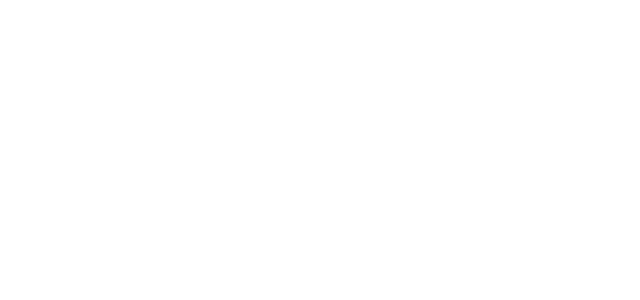
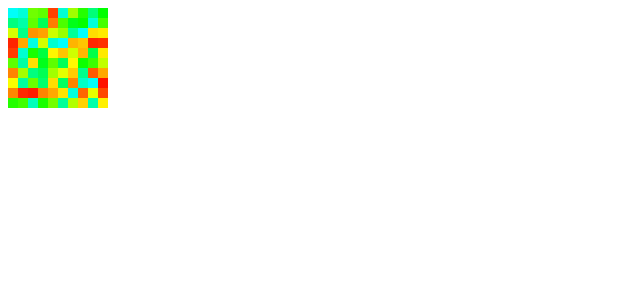
Before and after one commit to nikita-skobov/data-visualizer, a React app: page / in a window 1280 px wide. Shown: the top 300 px of the page, without its empty margins (0-640 px from the left). Built offline with nearby package versions, Linux system fonts and the light colour scheme.

Commit message:
implements basic data rendering to canvas

```diff
--- a/src/components/CanvasVisualizer.js
+++ b/src/components/CanvasVisualizer.js
@@ -2,6 +2,8 @@
 import PropTypes from 'prop-types'
 
 import { defaultColorProfile } from '../utils/ColorProfile'
+
+import { drawRow, clearContext } from '../utils/CanvasTools'
 
 export default class CanvasVisualizer extends Component {
   constructor(props) {
@@ -11,34 +13,94 @@
       data: props.data,
       columns: props.columns,
       colorProfile: props.colorProfile,
+      boxWidth: props.boxWidth,
+      boxHeight: props.boxHeight,
+      rows: [],
+      canvasWidth: 0,
+      canvasHeight: 0,
     }
+
+    this.makeRows = this.makeRows.bind(this)
+    this.recalculateCanvasDimensions = this.recalculateCanvasDimensions.bind(this)
+
+    const rows = this.makeRows()
+    this.state.rows = rows
+    const { canvasHeight, canvasWidth } = this.recalculateCanvasDimensions(rows)
+    this.state.canvasHeight = canvasHeight
+    this.state.canvasWidth = canvasWidth
+
+    // setInterval(() => {
+    //   console.log('changing state')
+
+    //   const testSize = Math.floor(Math.random() * 30000) + 10
+    //   const arr = [...Array(testSize).keys()]
+    //   arr.forEach((key) => {
+    //     arr[key] = Math.floor(Math.random() * 255)
+    //   })
+
+    //   const testData = new Uint8Array(arr)
+
+    //   const rows = this.makeRows();
+    //   console.log('GOT ROWS');
+    //   ({ canvasHeight, canvasWidth } = this.recalculateCanvasDimensions(rows))
+    //   console.log('GOT CANVAS DIMS:')
+    //   console.log(canvasHeight, canvasWidth)
+
+    //   this.setState({ data: testData, rows, canvasHeight, canvasWidth })
+    // }, 15000)
   }
 
   componentDidMount() {
+    this.componentDidUpdate()
+  }
+
+  componentDidUpdate() {
     const { canvasNode } = this
-    console.log(canvasNode)
+    this.ctx = canvasNode.getContext('2d')
+    const { canvasHeight, canvasWidth, boxHeight, boxWidth, rows } = this.state
+    clearContext(this.ctx, canvasWidth, canvasHeight)
+
+    let rowOffset = 0
+    rows.forEach((row) => {
+      drawRow(this.ctx, boxWidth, boxHeight, rowOffset, row)
+      rowOffset += boxHeight
+    })
+  }
+
+  recalculateCanvasDimensions(rows) {
+    const { columns, boxWidth, boxHeight } = this.state
+    const canvasWidth = columns * boxWidth
+    const canvasHeight = rows.length * boxHeight
+
+    return { canvasWidth, canvasHeight }
+  }
+
+  makeRows() {
+    const { data, columns, colorProfile } = this.state
+    const rows = [[]]
+    let currentRowIndex = 0
+
+    data.forEach((key) => {
+      if (rows[currentRowIndex].length >= columns) {
+        currentRowIndex += 1
+        rows.push([])
+      }
+
+      rows[currentRowIndex].push(colorProfile[key])
+    })
+
+    return rows
   }
 
   render() {
-    const { columns, colorProfile, data } = this.state
-    console.log(columns)
-    console.log(data)
-
-    const createColorDiv = (str, w, h) => (
-      <div style={{ backgroundColor: str, width: w, height: h }} />
-    )
-
-    const divArr = []
-
-    data.forEach((key) => {
-      divArr.push(createColorDiv(colorProfile[key], '50px', '20px'))
-    })
-
-    console.log(divArr)
+    const {
+      canvasHeight,
+      canvasWidth,
+    } = this.state
 
     return (
       <div>
-        <canvas ref={(node) => { this.canvasNode = node }} id="canvas" />
+        <canvas width={canvasWidth} height={canvasHeight} ref={(node) => { this.canvasNode = node }} id="canvas" />
       </div>
     )
   }
@@ -46,9 +108,13 @@
 
 CanvasVisualizer.defaultProps = {
   colorProfile: defaultColorProfile(),
+  boxWidth: 10,
+  boxHeight: 10,
 }
 
 CanvasVisualizer.propTypes = {
+  boxWidth: PropTypes.number,
+  boxHeight: PropTypes.number,
   columns: PropTypes.number.isRequired,
   colorProfile: PropTypes.instanceOf(Object),
   data: PropTypes.instanceOf(Uint8Array).isRequired,
--- /dev/null
+++ b/src/utils/CanvasTools.js
@@ -0,0 +1,13 @@
+export function clearContext(ctx, width, height) {
+  ctx.clearRect(0, 0, width, height)
+}
+
+export function drawRow(ctx, boxWidth, boxHeight, rowOffset, data) {
+  let currentX = 0
+  const currentY = rowOffset
+  data.forEach((color) => {
+    ctx.fillStyle = color
+    ctx.fillRect(currentX, currentY, boxWidth, boxHeight)
+    currentX += boxWidth
+  })
+}
```
